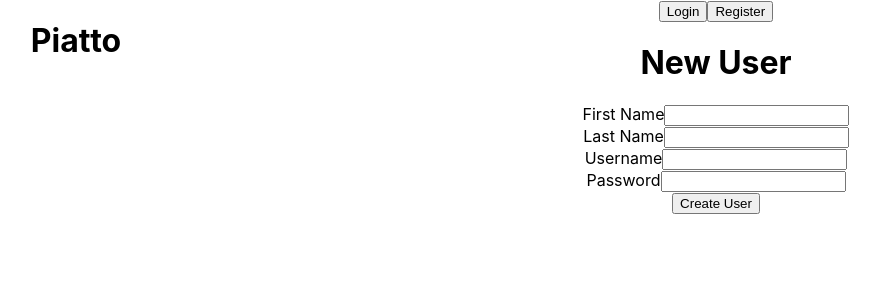
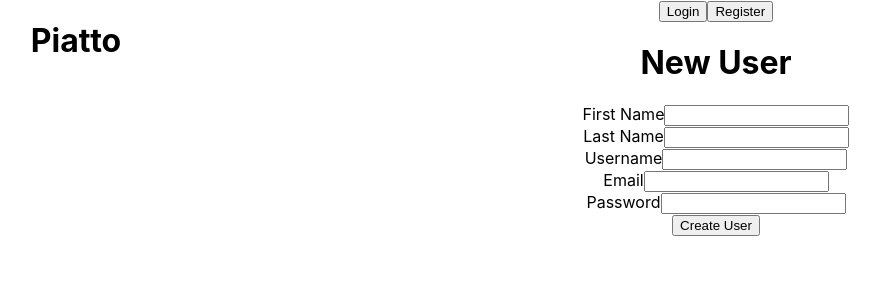
Before and after one commit to amckean12/piatto-v2, a React (Create React App) app in the folder client/: page / in a window 1280 px wide. Both pictures are taken after a click on the button "Register". Shown: the top 300 px of the page, without its empty margins (244-1124 px from the left). Built offline with nearby package versions, Linux system fonts and the light colour scheme.

Commit message:
Added ability to capture state on change from login and new user

```diff
--- a/client/src/App.js
+++ b/client/src/App.js
@@ -1,5 +1,4 @@
 import React from 'react';
-import logo from './logo.svg';
 import './App.css';
 import InitialUserActionsContainer from './app/splash-page/containers/initial-user-actions-container' //Rename File
 import TitleComponent from './app/splash-page/components/title-component'
--- /dev/null
+++ b/client/src/app/splash-page/components/login-container.js
@@ -0,0 +1,36 @@
+import React, { Component } from 'react';
+
+
+//Component Styling CSS Section
+
+
+//Start or React Component
+class LoginContainer extends Component {
+  state = {
+    username: "",
+    password: ""
+  }
+
+  handleChange(event){
+    this.setState({
+      [event.target.name]: event.target.value
+    })
+  }
+
+  render(){
+    return(
+      <div className="LoginContainer">
+        <form className="LoginForm">
+          <h1>Login</h1>
+          <label>Username</label>
+            <input type="text" className="LoginFormInput" name="username" onChange={(event) => this.handleChange(event)} value={this.state.username}/><br/>
+          <label>Password</label>
+            <input type="password" className="LoginFormInput" name="password" onChange={(event) => this.handleChange(event)} value={this.state.password}/><br/>
+            <input type="submit" value="Login" /><br/>
+        </form>
+      </div>
+    )
+  }
+}
+
+export default LoginContainer
--- /dev/null
+++ b/client/src/app/splash-page/components/register-box.js
@@ -0,0 +1,46 @@
+import React, { Component } from 'react';
+
+
+//Component Styling CSS Section
+
+
+
+//Start or React Component
+class RegisterContainer extends Component {
+  state = {
+    firstName: "",
+    lastName: "",
+    username: "",
+    email: "",
+    password: ""
+  }
+
+  handleChange(event){
+    this.setState({
+      [event.target.name]: event.target.value
+    })
+  }
+
+  render(){
+    return(
+      <div className="RegisterContainer">
+        <form className="RegisterForm">
+        <h1>New User</h1>
+        <label>First Name</label>
+          <input type="text" className="RegisterInput" name="firstName" onChange={(event) => this.handleChange(event)} value={this.state.firstName}/><br/>
+        <label>Last Name</label>
+          <input type="text" className="RegisterInput" name="lastName" onChange={(event) => this.handleChange(event)} value={this.state.lastName}/><br/>
+        <label>Username</label>
+          <input type="text" className="RegisterInput" name="username" onChange={(event) => this.handleChange(event)} value={this.state.username}/><br/>
+        <label>Email</label>
+          <input type="text" className="RegisterInput" name="email" onChange={(event) => this.handleChange(event)} value={this.state.email}/><br/>
+        <label>Password</label>
+          <input type="password" className="RegisterInput" name="password" onChange={(event) => this.handleChange(event)} value={this.state.password}/><br/>
+          <input type="submit" value="Create User" /><br/>
+        </form>
+      </div>
+    )
+  }
+}
+
+export default RegisterContainer
--- a/client/src/app/splash-page/components/title-component.js
+++ b/client/src/app/splash-page/components/title-component.js
@@ -1,10 +1,10 @@
-import React, { Component } from 'react';
+import React from 'react';
 
 const TitleContainer = {
   width: "50%",
   float: "left",
   position: "relative",
-  "min-height": "100%",
+  height: "100%",
   textAlign: "center"
 }
 
--- a/client/src/app/splash-page/containers/initial-user-actions-container.js
+++ b/client/src/app/splash-page/containers/initial-user-actions-container.js
@@ -1,6 +1,6 @@
 import React, { Component } from 'react';
-import LoginContainer from './login-container.js'
-import RegisterContainer from './register-box.js'
+import LoginContainer from '../components/login-container.js'
+import RegisterContainer from '../components/register-box.js'
 
 //Component's CSS Section
 
--- a/client/src/app/splash-page/containers/login-container.js
+++ /dev/null
@@ -1,25 +0,0 @@
-import React, { Component } from 'react';
-
-
-//Component Styling CSS Section
-
-
-//Start or React Component
-class LoginContainer extends Component {
-  render(){
-    return(
-      <div className="LoginContainer">
-        <form className="LoginForm">
-          <h1>Login</h1>
-          <label>Username</label>
-            <input type="text" className="LoginFormInput"/><br/>
-          <label>Password</label>
-            <input type="password" className="LoginFormInput"/><br/>
-            <input type="submit" value="Login" /><br/>
-        </form>
-      </div>
-    )
-  }
-}
-
-export default LoginContainer
--- a/client/src/app/splash-page/containers/register-box.js
+++ /dev/null
@@ -1,30 +0,0 @@
-import React, { Component } from 'react';
-
-
-//Component Styling CSS Section
-
-
-
-//Start or React Component
-class RegisterContainer extends Component {
-  render(){
-    return(
-      <div className="RegisterContainer">
-        <form className="RegisterForm">
-        <h1>New User</h1>
-        <label>First Name</label>
-          <input type="text" className="RegisterInput"/><br/>
-        <label>Last Name</label>
-          <input type="text" className="RegisterInput"/><br/>
-        <label>Username</label>
-          <input type="text" className="RegisterInput"/><br/>
-        <label>Password</label>
-          <input type="password" className="RegisterInput"/><br/>
-          <input type="submit" value="Create User" /><br/>
-        </form>
-      </div>
-    )
-  }
-}
-
-export default RegisterContainer
```
